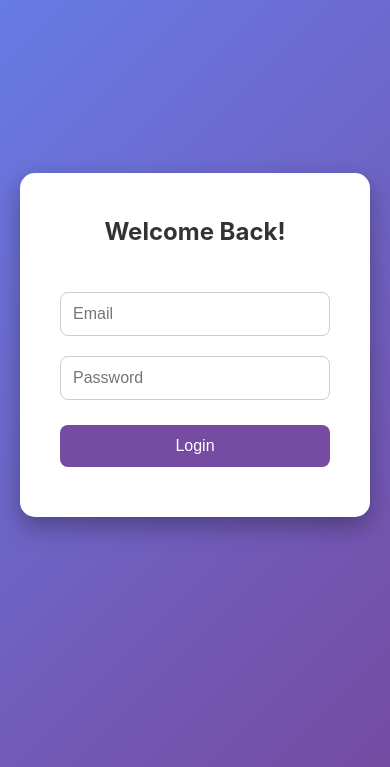
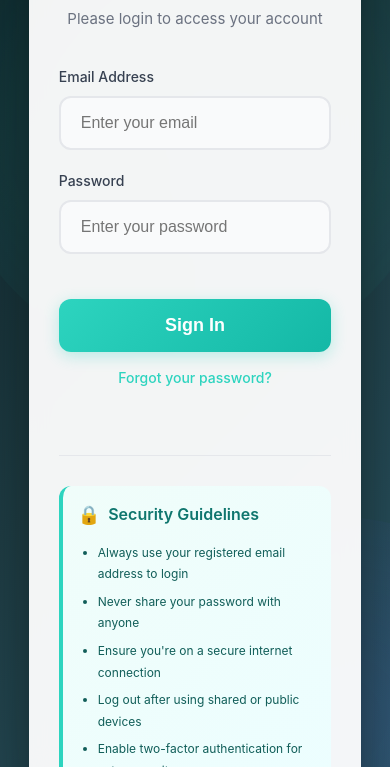
Before and after one commit to shehroz420/promtiq-web, a plain HTML site: page index.html in a window 390 px wide. Shown: the part 77-844 px from the top of the page. Drawn offline with Linux system fonts and the light colour scheme; no server answers.

Commit message:
Enhance login overlay with new styles and security info
Added new styles and structure for the login overlay, including responsive design and security guidelines.

```diff
--- a/index.html
+++ b/index.html
@@ -6,75 +6,292 @@
   <title>ZenovaAI - Premium AI Assistant</title>
   <link rel="stylesheet" href="style.css" />
   <style>
-    /* Login Overlay Styles */
+    /* ===== NEW LOGIN OVERLAY STYLES ===== */
+    * {
+      margin: 0;
+      padding: 0;
+      box-sizing: border-box;
+    }
+
     .login-container {
       position: fixed;
-      top: 0; left: 0;
+      top: 0;
+      left: 0;
       width: 100%;
       height: 100%;
-      background: linear-gradient(135deg, #667eea, #764ba2);
+      background: linear-gradient(135deg, #0f2027, #203a43, #2c5364);
       display: flex;
       justify-content: center;
       align-items: center;
       z-index: 9999;
+      overflow-y: auto;
+      padding: 20px;
+    }
+
+    /* Animated background circles */
+    .login-container::before {
+      content: '';
+      position: absolute;
+      width: 500px;
+      height: 500px;
+      background: radial-gradient(circle, rgba(45, 212, 191, 0.15), transparent);
+      border-radius: 50%;
+      top: -100px;
+      left: -100px;
+      animation: float 8s ease-in-out infinite;
+      pointer-events: none;
+    }
+
+    .login-container::after {
+      content: '';
+      position: absolute;
+      width: 400px;
+      height: 400px;
+      background: radial-gradient(circle, rgba(99, 102, 241, 0.15), transparent);
+      border-radius: 50%;
+      bottom: -100px;
+      right: -100px;
+      animation: float 10s ease-in-out infinite reverse;
+      pointer-events: none;
+    }
+
+    @keyframes float {
+      0%, 100% { transform: translate(0, 0); }
+      50% { transform: translate(50px, 50px); }
     }
 
     .login-box {
-      background: white;
-      padding: 40px;
-      border-radius: 15px;
-      width: 350px;
-      box-shadow: 0 10px 25px rgba(0,0,0,0.3);
+      background: rgba(255, 255, 255, 0.95);
+      backdrop-filter: blur(10px);
+      padding: 60px 50px;
+      border-radius: 24px;
+      width: 480px;
+      max-width: 95%;
+      box-shadow: 0 20px 60px rgba(0,0,0,0.5), 0 0 100px rgba(45, 212, 191, 0.1);
       text-align: center;
+      animation: slideUp 0.6s ease-out;
+      position: relative;
+      z-index: 1;
+    }
+
+    @keyframes slideUp {
+      from {
+        opacity: 0;
+        transform: translateY(30px);
+      }
+      to {
+        opacity: 1;
+        transform: translateY(0);
+      }
+    }
+
+    .logo {
+      font-size: 36px;
+      font-weight: 700;
+      background: linear-gradient(135deg, #2dd4bf, #6366f1);
+      -webkit-background-clip: text;
+      -webkit-text-fill-color: transparent;
+      background-clip: text;
+      margin-bottom: 10px;
     }
 
     .login-box h2 {
-      margin-bottom: 30px;
-      color: #333;
+      margin-bottom: 10px;
+      font-size: 32px;
+      color: #1f2937;
+      font-weight: 600;
+    }
+
+    .subtitle {
+      color: #6b7280;
+      font-size: 15px;
+      margin-bottom: 35px;
+    }
+
+    .input-group {
+      position: relative;
+      margin-bottom: 20px;
+      text-align: left;
+    }
+
+    .input-group label {
+      display: block;
+      margin-bottom: 8px;
+      color: #374151;
+      font-size: 14px;
+      font-weight: 500;
     }
 
     .login-box input {
       width: 100%;
-      padding: 12px;
-      margin: 10px 0;
-      border-radius: 8px;
-      border: 1px solid #ccc;
+      padding: 16px 20px;
+      border-radius: 12px;
+      border: 2px solid #e5e7eb;
       font-size: 16px;
+      transition: all 0.3s;
+      background: #f9fafb;
+      box-sizing: border-box;
+    }
+
+    .login-box input:focus {
+      border-color: #2dd4bf;
+      box-shadow: 0 0 0 4px rgba(45, 212, 191, 0.1);
+      outline: none;
+      background: white;
     }
 
     .login-box button {
       width: 100%;
-      padding: 12px;
-      background: #764ba2;
+      padding: 16px;
+      background: linear-gradient(135deg, #2dd4bf, #14b8a6);
       color: white;
       border: none;
-      border-radius: 8px;
-      font-size: 16px;
+      border-radius: 12px;
+      font-size: 18px;
+      font-weight: 600;
       cursor: pointer;
-      margin-top: 15px;
+      margin-top: 25px;
+      transition: all 0.3s;
+      box-shadow: 0 4px 15px rgba(45, 212, 191, 0.3);
     }
 
     .login-box button:hover {
-      background: #667eea;
+      background: linear-gradient(135deg, #14b8a6, #0d9488);
+      transform: translateY(-2px);
+      box-shadow: 0 6px 20px rgba(45, 212, 191, 0.4);
+    }
+
+    .login-box button:active {
+      transform: translateY(0);
     }
 
     .login-box .error {
-      color: red;
-      margin-top: 10px;
+      color: #ef4444;
+      margin-top: 15px;
       font-size: 14px;
+      font-weight: 500;
+      min-height: 20px;
+    }
+
+    .divider {
+      margin: 30px 0;
+      border-top: 1px solid #e5e7eb;
+    }
+
+    .security-info {
+      background: linear-gradient(135deg, #f0fdfa, #ecfeff);
+      border-left: 4px solid #2dd4bf;
+      padding: 20px;
+      border-radius: 12px;
+      margin-top: 25px;
+      text-align: left;
+    }
+
+    .security-info h3 {
+      margin: 0 0 12px 0;
+      font-size: 16px;
+      color: #0f766e;
+      font-weight: 600;
+      display: flex;
+      align-items: center;
+      gap: 8px;
+    }
+
+    .security-info h3::before {
+      content: '🔒';
+      font-size: 18px;
+    }
+
+    .security-info ul {
+      margin: 0;
+      padding-left: 20px;
+      color: #115e59;
+      font-size: 13px;
+      line-height: 1.8;
+    }
+
+    .security-info li {
+      margin-bottom: 6px;
+    }
+
+    .forgot-password {
+      margin-top: 15px;
+      font-size: 14px;
+    }
+
+    .forgot-password a {
+      color: #2dd4bf;
+      text-decoration: none;
+      font-weight: 500;
+      transition: color 0.3s;
+    }
+
+    .forgot-password a:hover {
+      color: #14b8a6;
+      text-decoration: underline;
+    }
+
+    /* Responsive */
+    @media (max-width: 600px) {
+      .login-box {
+        padding: 40px 30px;
+        width: 100%;
+      }
+
+      .login-box h2 {
+        font-size: 26px;
+      }
+
+      .security-info {
+        padding: 15px;
+      }
+
+      .security-info ul {
+        font-size: 12px;
+      }
     }
   </style>
 </head>
 <body>
 
-  <!-- 🔹 LOGIN OVERLAY -->
+  <!-- 🔹 UPDATED LOGIN OVERLAY -->
   <div class="login-container" id="loginOverlay">
     <div class="login-box">
+      <div class="logo">ZenovaAI</div>
       <h2>Welcome Back!</h2>
-      <input type="email" id="email" placeholder="Email" />
-      <input type="password" id="password" placeholder="Password" />
-      <button id="loginBtn">Login</button>
+      <p class="subtitle">Please login to access your account</p>
+
+      <div class="input-group">
+        <label for="email">Email Address</label>
+        <input type="email" id="email" placeholder="Enter your email" autocomplete="email">
+      </div>
+
+      <div class="input-group">
+        <label for="password">Password</label>
+        <input type="password" id="password" placeholder="Enter your password" autocomplete="current-password">
+      </div>
+
+      <button id="loginBtn">Sign In</button>
+
+      <div class="forgot-password">
+        <a href="#">Forgot your password?</a>
+      </div>
+
       <p class="error" id="error"></p>
+
+      <div class="divider"></div>
+
+      <!-- Security Instructions -->
+      <div class="security-info">
+        <h3>Security Guidelines</h3>
+        <ul>
+          <li>Always use your registered email address to login</li>
+          <li>Never share your password with anyone</li>
+          <li>Ensure you're on a secure internet connection</li>
+          <li>Log out after using shared or public devices</li>
+          <li>Enable two-factor authentication for extra security</li>
+        </ul>
+      </div>
     </div>
   </div>
 
```
